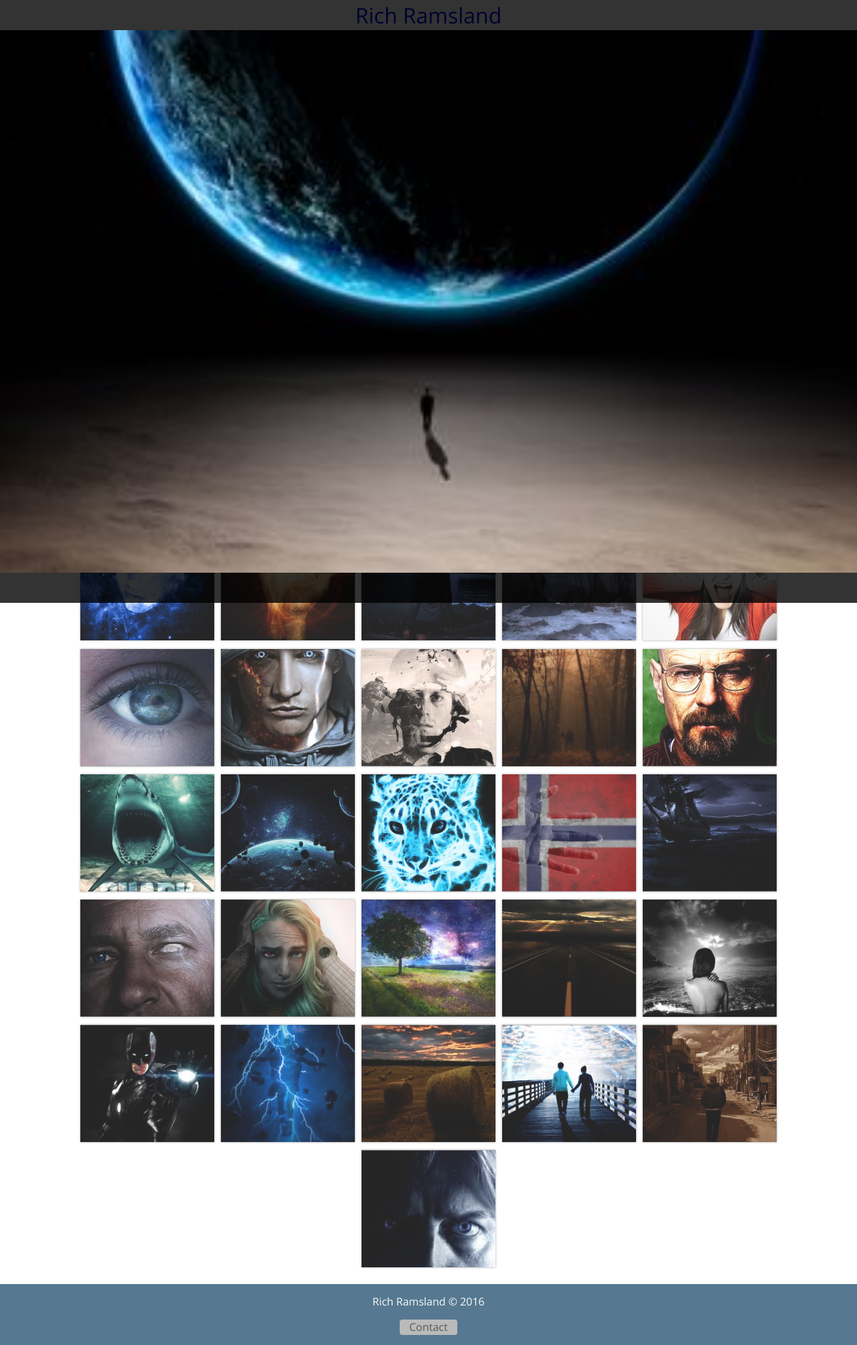
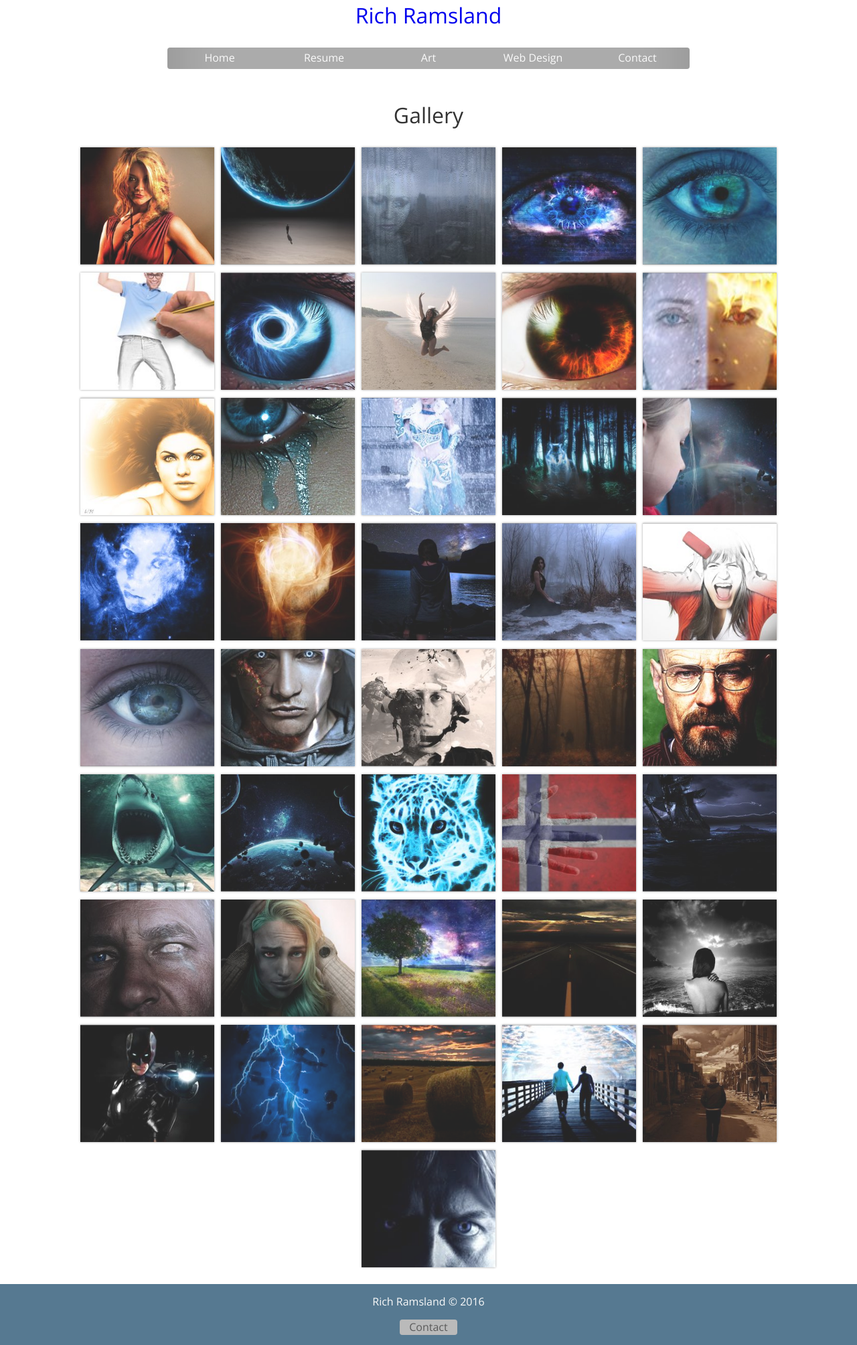
Before and after one commit to RRamsland/rramsland.github.io, a Jekyll site: the page built from artTest.html, in a window 1280 px wide. Shown: the whole page at 67% size. Built offline with Jekyll 4.4.1, drawn with Linux system fonts in a browser that asks for light colours; nearby versions of some CDN libraries; library files that are not in the unit come from our copies.

Commit message:
Hide fullscreen

```diff
--- a/css/main.css
+++ b/css/main.css
@@ -402,11 +402,10 @@ display: none;
     width: 100%;
     height: 100%;
     z-index: 5;
-
+    display:none;
 }
 
 .fullImageContainer {
-    background: gray;
     width: 90%;
     height: 90%;
     position: absolute;
@@ -414,6 +413,7 @@ display: none;
     margin: 0 auto;
     left: 5%;
     top: 5%;
+    display:none;
 }
 
 .fullImage{
```
